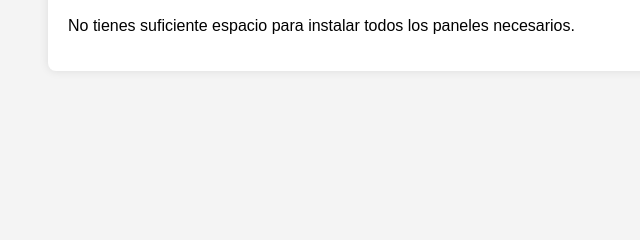
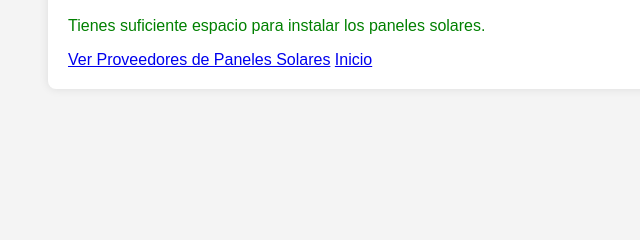
Before and after one commit to ProgramasEnPython/Energy_Project, a Flask app: template templates/resultados.html in a window 1280 px wide. Shown: the part 379-619 px from the top of the page, without its empty margins (272-912 px from the left). Run offline with Flask 3, Linux system fonts and the light colour scheme; the template is opened without the code that fills it, so the values that code supplies are empty.

Commit message:
Cambios en resultados.html

```diff
--- a/app.py
+++ b/app.py
@@ -127,12 +127,23 @@ def calcular():
     """ Finalmente, se renderiza la plantilla resultados.html, pasando el consumo total de energía, la lista
         de datos de electrodomésticos y la URL del gráfico como parámetros. Esto permite que la plantilla
         muestre los resultados al usuario."""
-    return render_template('resultados.html', total_energy=total_energy, appliance_data=appliance_data,
-                           chart_url=chart_url,
-                           paneles_necesarios=paneles_necesarios,
-                           area_total=area_total,
-                           area_disponible=area_disponible
-                           )
+    # Comparar área total con el área disponible
+    if area_total > area_disponible:
+        # Si el área disponible es menor, se muestra una advertencia al usuario
+        return render_template('resultados.html', total_energy=total_energy, appliance_data=appliance_data,
+                               chart_url=chart_url,
+                               paneles_necesarios=paneles_necesarios,
+                               area_total=area_total,
+                               area_disponible=area_disponible,
+                               area_insuficiente=True)  # Indica que el área es insuficiente
+    else:
+        # Si el área disponible es suficiente, se continúa normalmente
+        return render_template('resultados.html', total_energy=total_energy, appliance_data=appliance_data,
+                               chart_url=chart_url,
+                               paneles_necesarios=paneles_necesarios,
+                               area_total=area_total,
+                               area_disponible=area_disponible,
+                               area_insuficiente=False)  # No hay problema con el área
 
 
 @app.route('/contacto', methods=['POST'])
@@ -173,7 +184,7 @@ def calculate_energy(appliance, quantity):
 
 def send_email(to_email, appliance_data, total_energy, department, region):
     """Envía un correo electrónico con el resultado del consumo energético."""
-    from_email = "ponercorreo@gmail.com"
+    from_email = "correo@gmail.com"
     from_password = "ponercontraseña"
 
     # Crear el mensaje
--- a/templates/resultados.html
+++ b/templates/resultados.html
@@ -18,9 +18,6 @@
 
     <!-- Muestra el gráfico generado por Matplotlib -->
     <img src="{{ chart_url }}" alt="Gráfico de Consumo Energético">
-
-    <a href="{{ url_for('proveedores') }}" class="button">Ver Proveedores de Paneles Solares</a>
-    <a href="/" class="button">Inicio</a>
 </section>
 
 <!-- NUEVO: Cálculo de Paneles Solares -->
@@ -30,11 +27,15 @@
     <p>Área total requerida para los paneles: {{ area_total | round(2) }} m²</p>
     <p>Área disponible: {{ area_disponible }} m²</p>
 
-    {% if area_disponible >= area_total %}
-    <p>Tienes suficiente espacio para instalar los paneles solares.</p>
+    {% if area_insuficiente %}  <!-- Usamos la variable area_insuficiente que viene desde el backend -->
+    <p style="color: red;">Advertencia: No tienes suficiente espacio para instalar todos los paneles necesarios.</p>
+    <p>Por favor, considera reducir el consumo energético o aumentar el área disponible.</p>
     {% else %}
-    <p>No tienes suficiente espacio para instalar todos los paneles necesarios.</p>
+    <p style="color: green;">Tienes suficiente espacio para instalar los paneles solares.</p>
     {% endif %}
+
+    <a href="{{ url_for('proveedores') }}" class="button">Ver Proveedores de Paneles Solares</a>
+    <a href="/" class="button">Inicio</a>
 </section>
 </body>
 </html>
```
Also changed, not shown: output/consumo_3a3417e5-ae5b-43a2-b566-0a519f595218.png (deleted).
